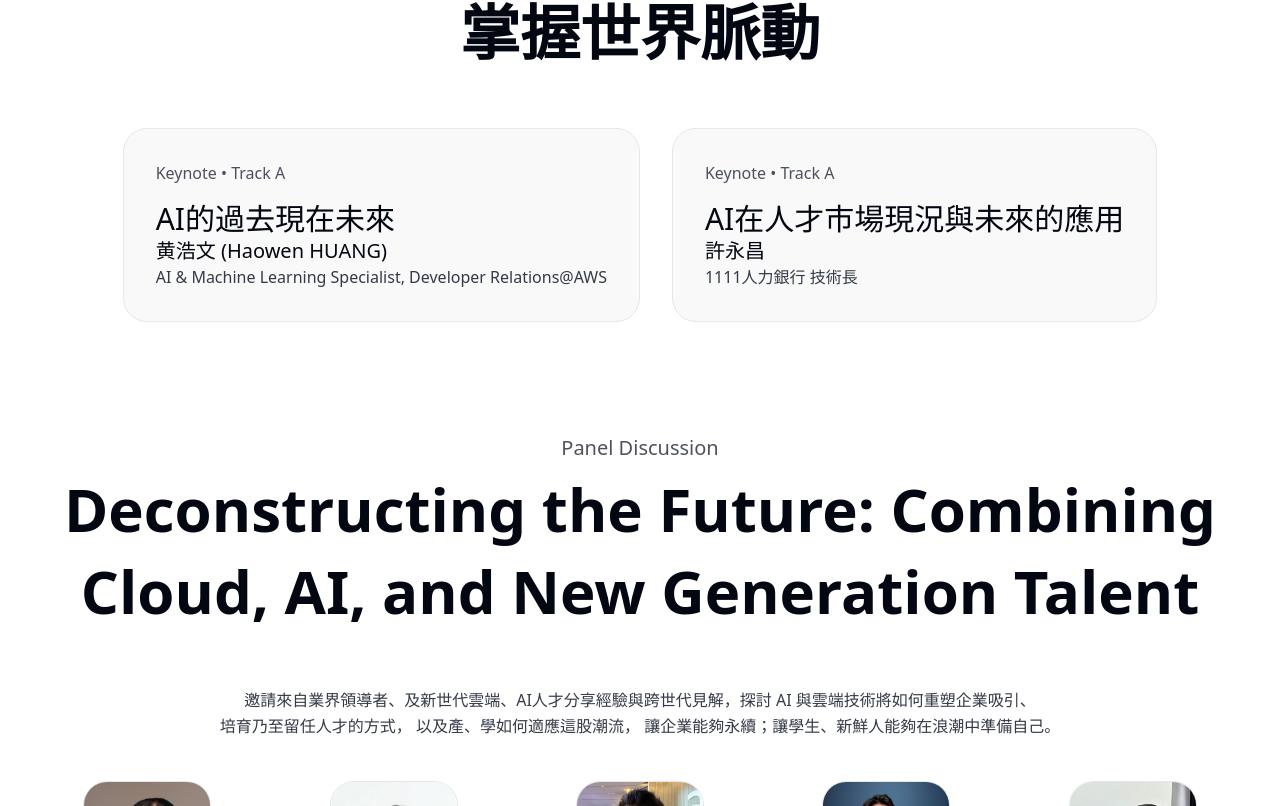
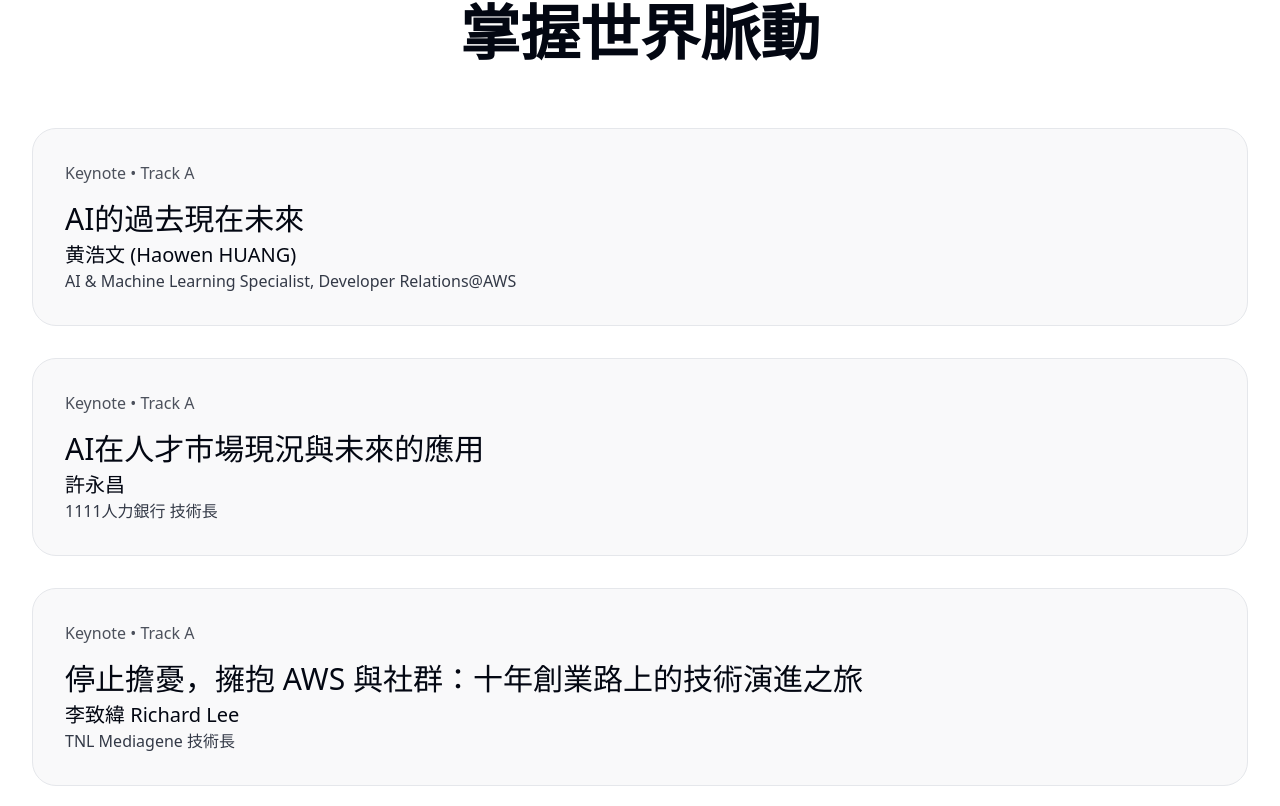
Before and after one commit to kane50613/aws-community-day-taiwan-2024, a Next.js app: page /en in a window 1280 px wide. Shown: the part 1094-1900 px from the top of the page. Built offline with nearby package versions, Linux system fonts and the light colour scheme.

Commit message:
feat: update session

```diff
--- a/src/components/section/keynote.tsx
+++ b/src/components/section/keynote.tsx
@@ -1,6 +1,29 @@
 import { SectionTitle } from "@/components/section-title.tsx";
 import { SectionHeading } from "@/components/section-heading.tsx";
 import { useTranslations } from "next-intl";
+
+interface KeynoteSpeakerProps {
+  title: string;
+  speaker: string;
+  bio: string;
+}
+const keynotes: KeynoteSpeakerProps[] = [
+  {
+    title: "AI的過去現在未來",
+    speaker: "黄浩文 (Haowen HUANG)",
+    bio: "AI & Machine Learning Specialist, Developer Relations@AWS",
+  },
+  {
+    title: "AI在人才市場現況與未來的應用",
+    speaker: "許永昌",
+    bio: "1111人力銀行 技術長",
+  },
+  {
+    title: "停止擔憂，擁抱 AWS 與社群：十年創業路上的技術演進之旅",
+    speaker: "李致緯 Richard Lee",
+    bio: "TNL Mediagene 技術長",
+  },
+];
 
 export const Keynote = () => {
   const t = useTranslations("sessions");
@@ -10,39 +33,32 @@ export const Keynote = () => {
       <SectionTitle>{t("keynote")}</SectionTitle>
       <SectionHeading>掌握世界脈動</SectionHeading>
 
-        <div className="flex gap-8 justify-center flex-col md:flex-row">
+      <div className="flex gap-8 justify-center flex-col ">
+        {keynotes.map((keynote, i) => (
+          <KeynoteSpeaker
+            title={keynote.title}
+            speaker={keynote.speaker}
+            bio={keynote.bio}
+            key={i}
+          />
+        ))}
+      </div>
+    </div>
+  );
+};
+
+const KeynoteSpeaker = ({ title, speaker, bio }: KeynoteSpeakerProps) => {
+  const t = useTranslations("sessions");
+  return (
     <div className="bg-secondary/50 text-start border p-8 rounded-3xl flex flex-col">
       <p className="text-primary/75 mb-4">{t("keynote")} • Track A</p>
       <div>
-              <p className="text-2xl sm:text-3xl font-medium">AI的過去現在未來</p>
+        <p className="text-2xl sm:text-3xl font-medium mb-1">{title}</p>
       </div>
       <div className="flex gap-4 items-center mb-4 sm:mb-0">
         <div>
-                <p className="text-l sm:text-xl font-medium">
-                  黄浩文 (Haowen HUANG)
-                </p>
-                <p className="text-primary/85">
-                  AI & Machine Learning Specialist, Developer Relations@AWS
-                </p>
-              </div>
-            </div>
-          </div>
-
-          <div className="bg-secondary/50 text-start border p-8 rounded-3xl flex flex-col">
-            <p className="text-primary/75 mb-4">{t("keynote")} • Track A</p>
-            <div>
-              <p className="text-2xl sm:text-3xl font-medium">AI在人才市場現況與未來的應用</p>
-            </div>
-            <div className="flex gap-4 items-center mb-4 sm:mb-0">
-              <div>
-                <p className="text-l sm:text-xl font-medium">
-                  許永昌
-                </p>
-                <p className="text-primary/85">
-                  1111人力銀行 技術長
-                </p>
-              </div>
-            </div>
+          <p className="text-l sm:text-xl font-medium">{speaker}</p>
+          <p className="text-primary/85">{bio}</p>
         </div>
       </div>
     </div>
--- a/src/i18n.ts
+++ b/src/i18n.ts
@@ -123,8 +123,8 @@ export const messages = {
     panelDiscussion: {
       title: "焦點論壇",
       heading: "破解焦慮世代：雲端、AI 與新世代人才的融合之路",
-      host: "主持人",
-      speaker: "演講者",
+      host: "主談人",
+      speaker: "與談人",
     },
     footer: {
       sponsor: {
--- a/src/sessions/trackA.tsx
+++ b/src/sessions/trackA.tsx
@@ -6,10 +6,12 @@ import EricRuan from "../../public/eric-ruan.webp";
 import ShunYoshie from "../../public/ShunYoshie.jpeg";
 import LisaJia from "../../public/Lisa_Jia.jpg";
 import DannyChan from "../../public/Danny_Chan.jpg";
+import TitanLin from "../../public/TitanLin.png";
+import SeanTai from "../../public/SeanTai.jpg";
 
 export const getTrackASessions: (
   sessionT: ReturnType<typeof useTranslations>,
-  panelDiscussionT: ReturnType<typeof useTranslations>
+  panelDiscussionT: ReturnType<typeof useTranslations>,
 ) => SessionType[] = (sessionT, panelDiscussionT) => [
   {
     title: sessionT("keynote"),
@@ -80,7 +82,13 @@ export const getTrackASessions: (
     speakers: [
       {
         name: "Titan Lin",
-        bio: "Taiwan",
+        bio: "AWS Community Builder, Taiwan",
+        image: TitanLin,
+      },
+      {
+        name: "Sean Tai",
+        bio: "Senior Engineer, momo.com, Taiwan",
+        image: SeanTai,
       },
     ],
     time: "14:50 ~ 15:30",
```
Also changed, not shown: public/SeanTai.jpg (added), public/TitanLin.png (added). Lines whose indentation alone changed are shown as unchanged.
